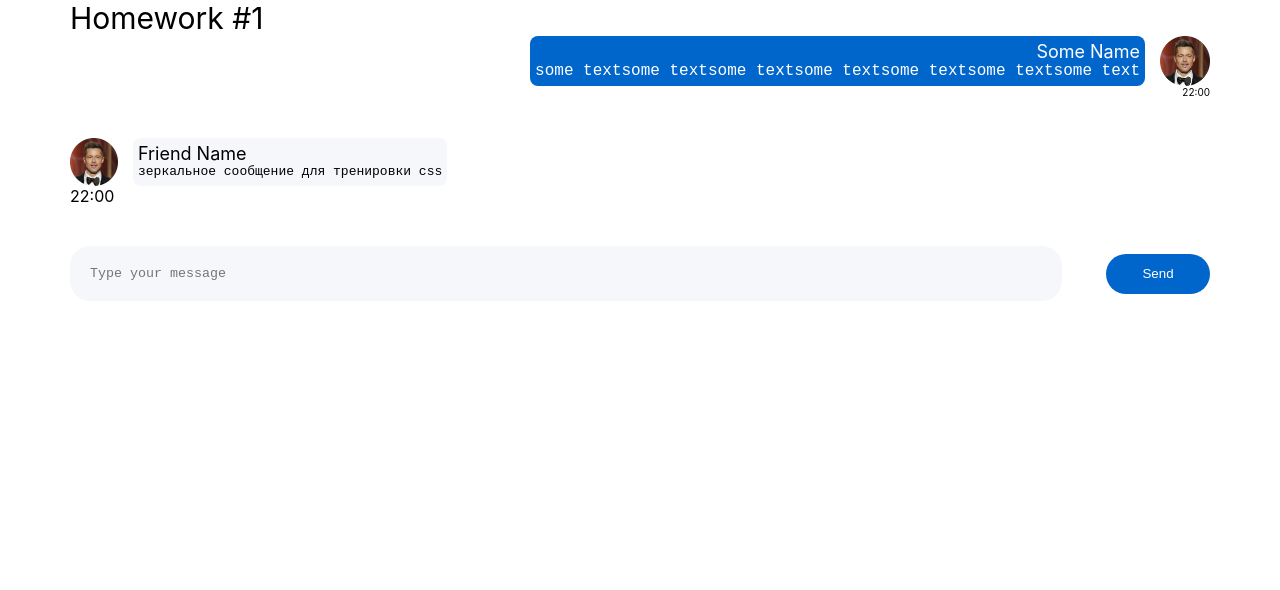
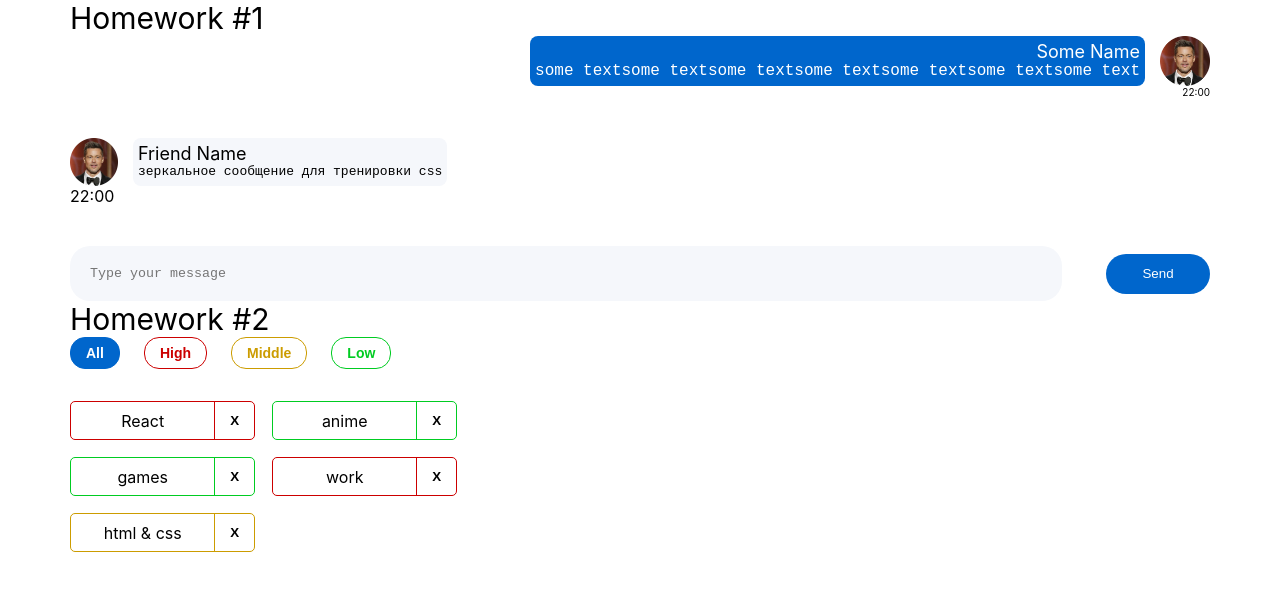
Before and after one commit to maskal2719/hws2, a React (Create React App) app: page /#/ in a window 1280 px wide. Shown: the top 590 px of the page. Built offline with nearby package versions, Linux system fonts and the light colour scheme.

Commit message:
complete HW02

```diff
--- a/src/s1-main/App.tsx
+++ b/src/s1-main/App.tsx
@@ -1,13 +1,14 @@
 import React from 'react'
 import s from './App.module.css'
 import HW1 from '../s2-homeworks/hw01/HW1'
+import HW2 from "../s2-homeworks/hw02/HW2";
 
 function App() {
     return (
         <div className={s.App}>
             <HW1/>
             {/*раскомментировать по ходу выполнения*/}
-            {/*<HW2/>*/}
+            <HW2/>
             {/*<HW3/>*/}
             {/*<HW4/>*/}
 
--- a/src/s2-homeworks/hw02/HW2.tsx
+++ b/src/s2-homeworks/hw02/HW2.tsx
@@ -17,7 +17,7 @@
 * */
 
 // types
-export type AffairPriorityType = any // need to fix any
+export type AffairPriorityType = 'high' | 'middle' | 'low' // need to fix any
 export type AffairType = {
     _id: any // need to fix any
     name: any // need to fix any
@@ -26,7 +26,7 @@
 export type FilterType = 'all' | AffairPriorityType
 
 // constants
-const defaultAffairs: any = [ // need to fix any
+const defaultAffairs: Array<AffairType> = [ // need to fix any
     {_id: 1, name: 'React', priority: 'high'}, // студенты могут изменить содержимое name и количество элементов в массиве, ...priority не менять!
     {_id: 2, name: 'anime', priority: 'low'},
     {_id: 3, name: 'games', priority: 'low'},
@@ -35,23 +35,35 @@
 ]
 
 // pure helper functions
-export const filterAffairs = (affairs: any, filter: any): any => { // need to fix any
+export const filterAffairs = (affairs: Array<AffairType>, filter: FilterType): Array<AffairType> => { // need to fix any
 
+    if (filter === "low") {
+        return affairs.filter(el => el.priority === "low")
+    }
+
+    if (filter === "high") {
+        return affairs.filter(el => el.priority === "high")
+    }
+
+    if (filter === "middle") {
+        return affairs.filter(el => el.priority === "middle")
+    }
 
     return affairs // need to fix
 }
-export const deleteAffair = (affairs: any, _id: any): any => { // need to fix any
+export const deleteAffair = (affairs: Array<AffairType>, _id: number): Array<AffairType> => { // need to fix any
 
-    return affairs // need to fix
+    return affairs.filter(el => el._id !== _id); // need to fix
 }
 
 function HW2() {
-    const [affairs, setAffairs] = useState<any>(defaultAffairs) // need to fix any
+    const [affairs, setAffairs] = useState<Array<AffairType>>(defaultAffairs) // need to fix any
     const [filter, setFilter] = useState<FilterType>('all')
 
     const filteredAffairs = filterAffairs(affairs, filter)
-    const deleteAffairCallback = (_id: any) => { // need to fix any
+    const deleteAffairCallback = (_id: number) => { // need to fix any
         // need to fix
+        setAffairs(filteredAffairs.filter(el => el._id !== _id))
     }
 
     return (
--- a/src/s2-homeworks/hw02/affairs/Affairs.tsx
+++ b/src/s2-homeworks/hw02/affairs/Affairs.tsx
@@ -4,25 +4,26 @@
 import s from './Affairs.module.css'
 
 type AffairsPropsType = {
-    data: any // need to fix any
-    setFilter: any
-    deleteAffairCallback: any
+    data: Array<AffairType> // need to fix any
+    setFilter: Function
+    deleteAffairCallback: (_id: number) => void
     filter: FilterType
 }
 
 function Affairs(props: AffairsPropsType) {
     const setAll = () => {
-        // need to fix
+        props.setFilter('all')
     }
     const setHigh = () => {
-        // need to fix
+        props.setFilter('high')
     }
     const setMiddle = () => {
-        // need to fix
+        props.setFilter('middle')
     }
     const setLow = () => {
-        // need to fix
+        props.setFilter('low')
     }
+
 
     const cnAll = s.button + ' ' + s.all + (props.filter === 'all' ? ' ' + s.active : '')
     const cnHigh = s.button + ' ' + s.high + (props.filter === 'high' ? ' ' + s.active : '')
--- a/src/s2-homeworks/hw02/affairs/affair/Affair.tsx
+++ b/src/s2-homeworks/hw02/affairs/affair/Affair.tsx
@@ -6,12 +6,14 @@
 type AffairPropsType = {
     // key не нужно типизировать
     affair: AffairType
-    deleteAffairCallback: any // need to fix any
+    deleteAffairCallback: (id: number) => void // need to fix any
 }
 
 function Affair(props: AffairPropsType) {
-    const deleteCallback = () => {
-        // need to fix
+
+    console.log(props.deleteAffairCallback)
+    const deleteCallback = (id: number) => {
+       props.deleteAffairCallback(id)
     }
 
     const nameClass = s.name + ' ' + s2[props.affair.priority]
@@ -25,7 +27,7 @@
         >
             <div id={'hw2-name-' + props.affair._id} className={nameClass}>
                 {/*создаёт студент*/}
-
+                {props.affair.name}
                 {/**/}
             </div>
             <div id={'hw2-priority-' + props.affair._id} hidden>
@@ -36,7 +38,7 @@
                 id={'hw2-button-delete-' + props.affair._id}
                 className={buttonClass}
                 // need to fix
-
+                onClick={() => deleteCallback(props.affair._id)}
             >
                 {/*текст кнопки могут изменить студенты*/}
                 X
```
